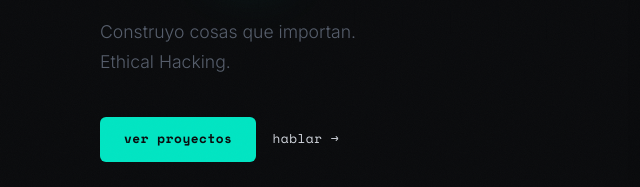
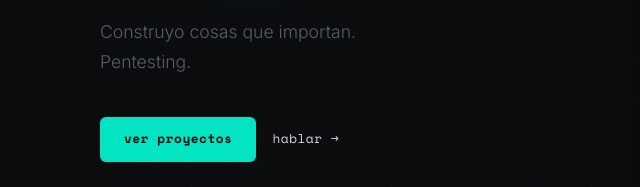
Before and after one commit to ch4rlyg/appsazure, a website: page public/index.html in a window 1280 px wide. Shown: the part 437-624 px from the top of the page, 30-670 px from the left. Drawn offline with nearby package versions, Linux system fonts and the light colour scheme.

Commit message:
Add Enhacements

```diff
--- a/public/index.html
+++ b/public/index.html
@@ -43,7 +43,7 @@
       </h1>
       <p class="hero-sub">
         Construyo cosas que importan.<br />
-        Ethical Hacking.
+        Pentesting.
       </p>
       <div class="hero-actions">
         <a href="#work" class="btn-primary">ver proyectos</a>
```
